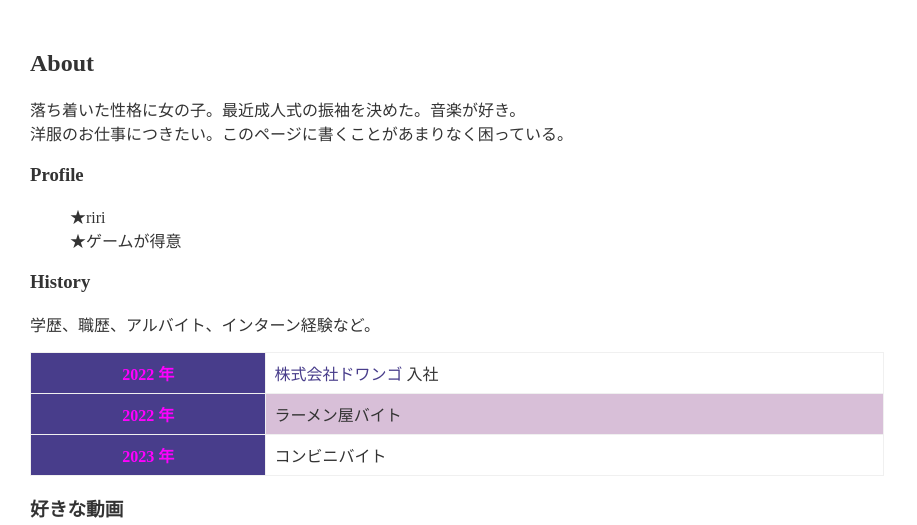
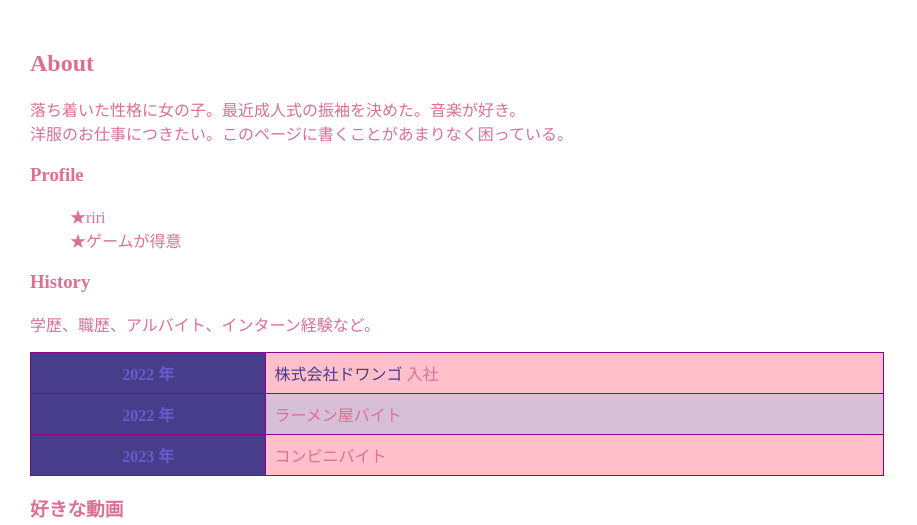
Before and after one commit to 261zs02094-sys/riri.github.io, a plain HTML site: page index.html in a window 1280 px wide. Shown: the top 525 px of the page, without its empty margins (0-917 px from the left). Drawn offline with Linux system fonts and the light colour scheme.

Commit message:
Update style.css

```diff
--- a/style.css
+++ b/style.css
@@ -18,7 +18,7 @@ html, body {
 body {
   margin: 0;
   padding: 30px;
-  color: #333;
+  color: #db7093;
 }
 
 /* --------------------
@@ -62,16 +62,16 @@ table {
   min-width: 70%;
 }
 tr {
-  background-color: #fff;
+  background-color: #ffc0cb;
 }
 tr:nth-child(2n) {
   background-color: #d8bfd8;
 }
 th {
   background: var(--theme-color);
-  color: #ff00ff;
+  color: #6a5acd;
 }
 th, td {
-  border: solid 1px #f0f0f0;
+  border: solid 1px #8b008b;
   padding: 0.5rem;
 }
```
